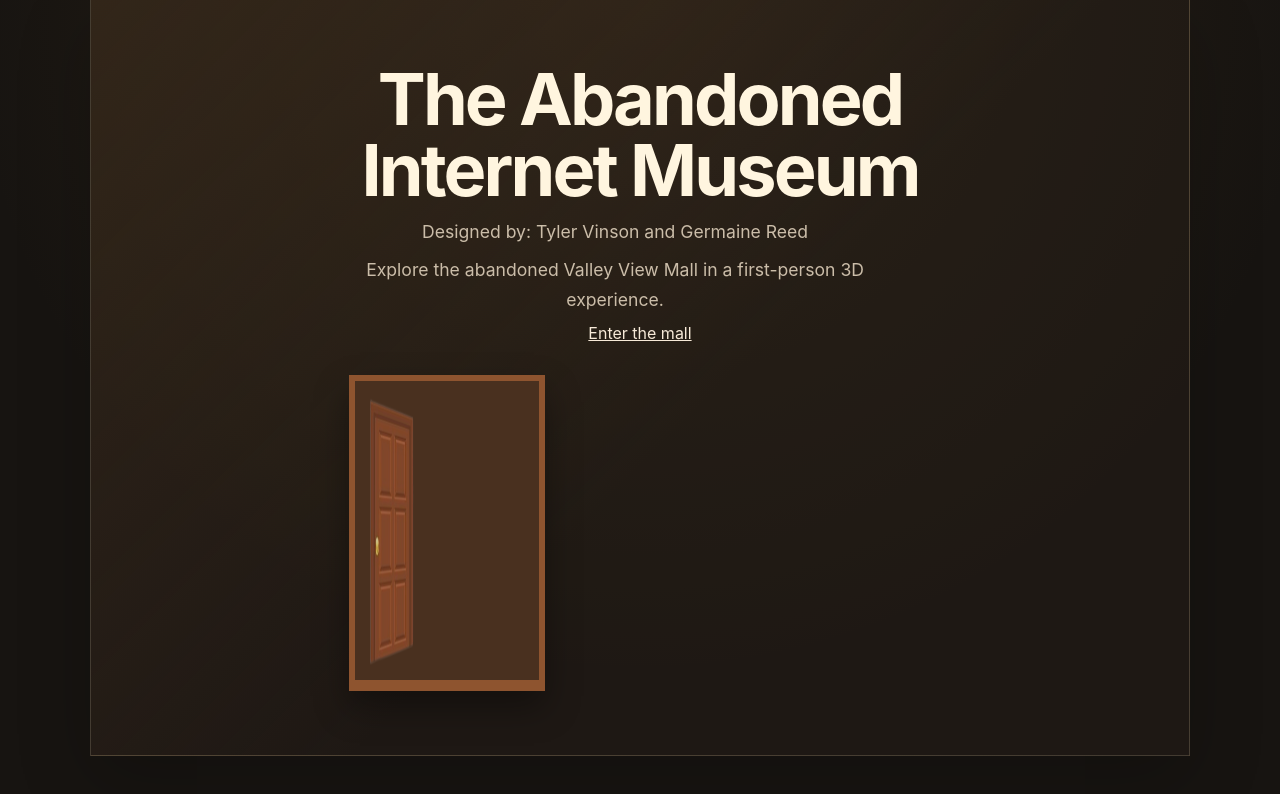
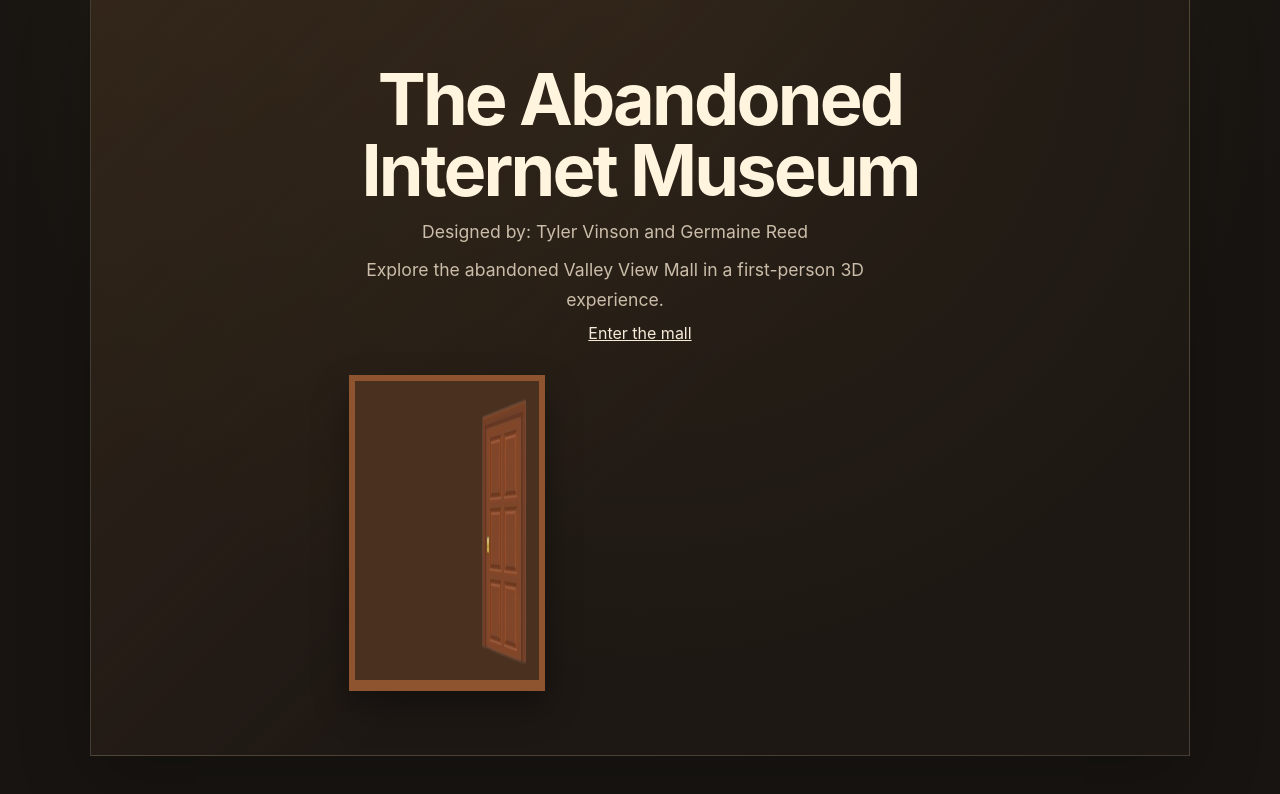
Before and after one commit to Tyler-Vinson/react-unit-project, a React (Vite) app in the folder my-react-app/: page / in a window 1280 px wide. In both pictures the pointer is over the picture 446 px from the left and 530 px from the top of the page. Shown: the top 794 px of the page. Built offline with nearby package versions, Linux system fonts and the light colour scheme.

Commit message:
fixed the door opening angle in App.css

```diff
--- a/my-react-app/src/App.css
+++ b/my-react-app/src/App.css
@@ -52,14 +52,14 @@
   display: block;
   width: min(30vw, 10rem);
   height: auto;
-  transform-origin: left center;
+  transform-origin: right center;
   transition: transform 650ms ease, filter 650ms ease;
   backface-visibility: hidden;
 }
 
 .door-link:hover .door,
 .door-link:focus-visible .door {
-  transform: perspective(900px) rotateY(70deg);
+  transform: perspective(900px) rotateY(-70deg);
   filter: brightness(0.8);
 }
 
```
